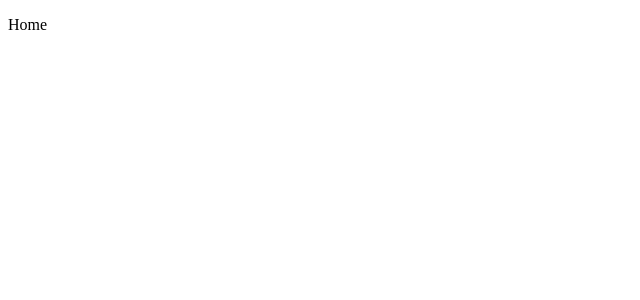
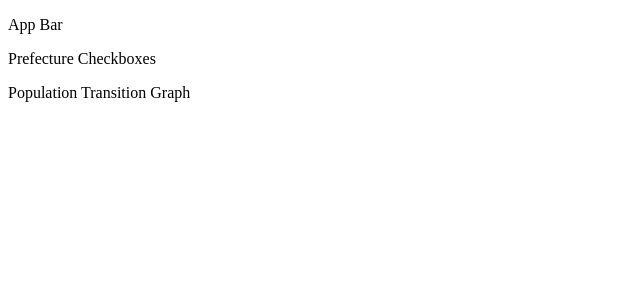
Before and after one commit to N1koge/resas-pop, a Next.js app: page / in a window 1280 px wide. Shown: the top 300 px of the page, without its empty margins (0-640 px from the left). Built offline with nearby package versions, Linux system fonts and the light colour scheme.

Commit message:
add layout to pages

```diff
--- a/src/pages/_app.tsx
+++ b/src/pages/_app.tsx
@@ -1,7 +1,10 @@
-import { AppProps } from 'next/app';
+import type { AppProps } from 'next/app';
+import Layout from '../components/layouts/Layout';
 
 const MyApp = ({ Component, pageProps }: AppProps) => (
-  <Component {...pageProps} />
+  <Layout>
+    <Component {...pageProps} />
+  </Layout>
 );
 
 export default MyApp;
--- a/src/pages/index.tsx
+++ b/src/pages/index.tsx
@@ -1,9 +1,13 @@
-const Home = () => {
-  return (
-    <div>
-      <p>Home</p>
-    </div>
-  );
-};
+import MainLayout from '../components/layouts/MainLayout';
+
+import PrefectureCheckboxes from '../components/PrefectureCheckboxes';
+import PopulationTransitionGraph from '../components/PopulationTransitionGraph';
+
+const Home = () => (
+  <MainLayout>
+    <PrefectureCheckboxes />
+    <PopulationTransitionGraph />
+  </MainLayout>
+);
 
 export default Home;
```
